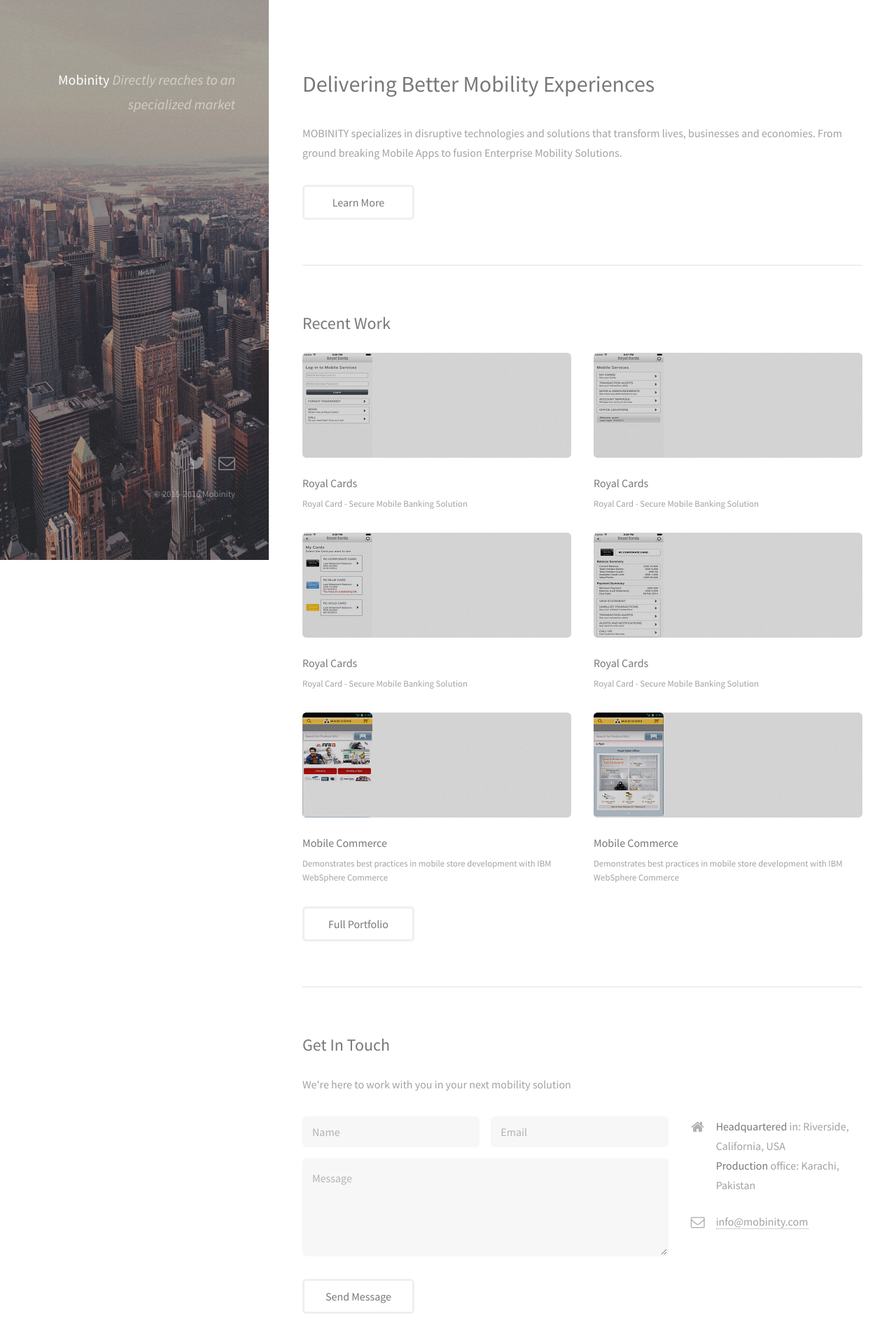
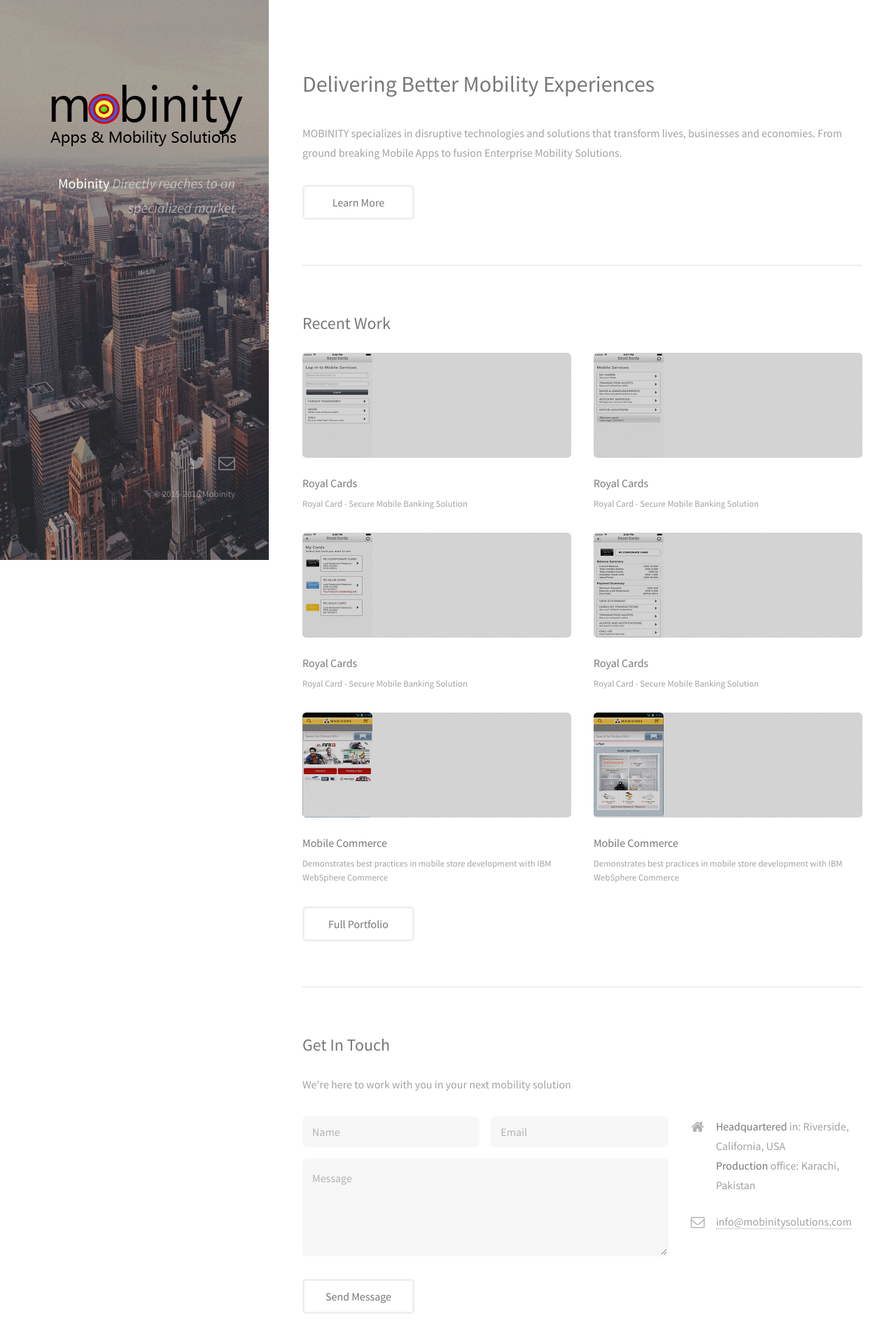
Before and after one commit to mobinity/mobinity.github.io, a plain HTML site: page index.html in a window 1280 px wide. Shown: the whole page at 70% size. Drawn offline with Linux system fonts and the light colour scheme.

Commit message:
Site Update
Site Update

```diff
--- a/index.html
+++ b/index.html
@@ -3,8 +3,11 @@
 	<head>
 		<title>Mobinity</title>
 		<meta http-equiv="content-type" content="text/html; charset=utf-8" />
-		<meta name="description" content="" />
-		<meta name="keywords" content="" />
+		<meta name="description" content="Mobinity Solutions" />
+		<meta name="keywords" content="Mobinity Solutions" />
+		<meta name="keywords" content="Mobile" />
+		<meta name="keywords" content="Mobile Solutions" />
+		<meta name="keywords" content="Mobility" />
 		<!--[if lte IE 8]><script src="css/ie/html5shiv.js"></script><![endif]-->
 		<script src="js/jquery.min.js"></script>
 		<script src="js/jquery.poptrox.min.js"></script>
@@ -21,7 +24,7 @@
 
 		<!-- Header -->
 			<header id="header">
-				<!-- <a href="#" class="image avatar"><img src="images/avatar.jpg" alt="" /></a>-->
+				<img src="images/MobinityLogo.png" alt="Mobinity Solutions" />
 				<h1><strong>Mobinity</strong><br /><br />
 				<i>Directly reaches to an specialized market</i>
 				</h1>
@@ -113,7 +116,7 @@
 									</li> -->
 									<li>
 										<h3 class="icon fa-envelope-o"><span class="label">Email</span></h3>
-										<a href="#">info@mobinity.com</a>
+										<a href="mailto:info@mobinitysolutions.com">info@mobinitysolutions.com</a>
 									</li>
 								</ul>
 							</div>
@@ -448,7 +451,7 @@ print 'It took ' + i + ' iterations to sort the deck.';</code></pre>
 					<li><a href="#" class="icon fa-twitter"><span class="label">Twitter</span></a></li>
 					<!-- <li><a href="#" class="icon fa-github"><span class="label">Github</span></a></li>
 					<li><a href="#" class="icon fa-dribbble"><span class="label">Dribbble</span></a></li> -->
-					<li><a href="mailto:info@mobinity.com" class="icon fa-envelope-o"><span class="label">Email</span></a></li>
+					<li><a href="mailto:info@mobinitysolutions.com" class="icon fa-envelope-o"><span class="label">Email</span></a></li>
 				</ul>
 				<ul class="copyright">
 					<li>© 2015-2016 Mobinity</li></li>
```
